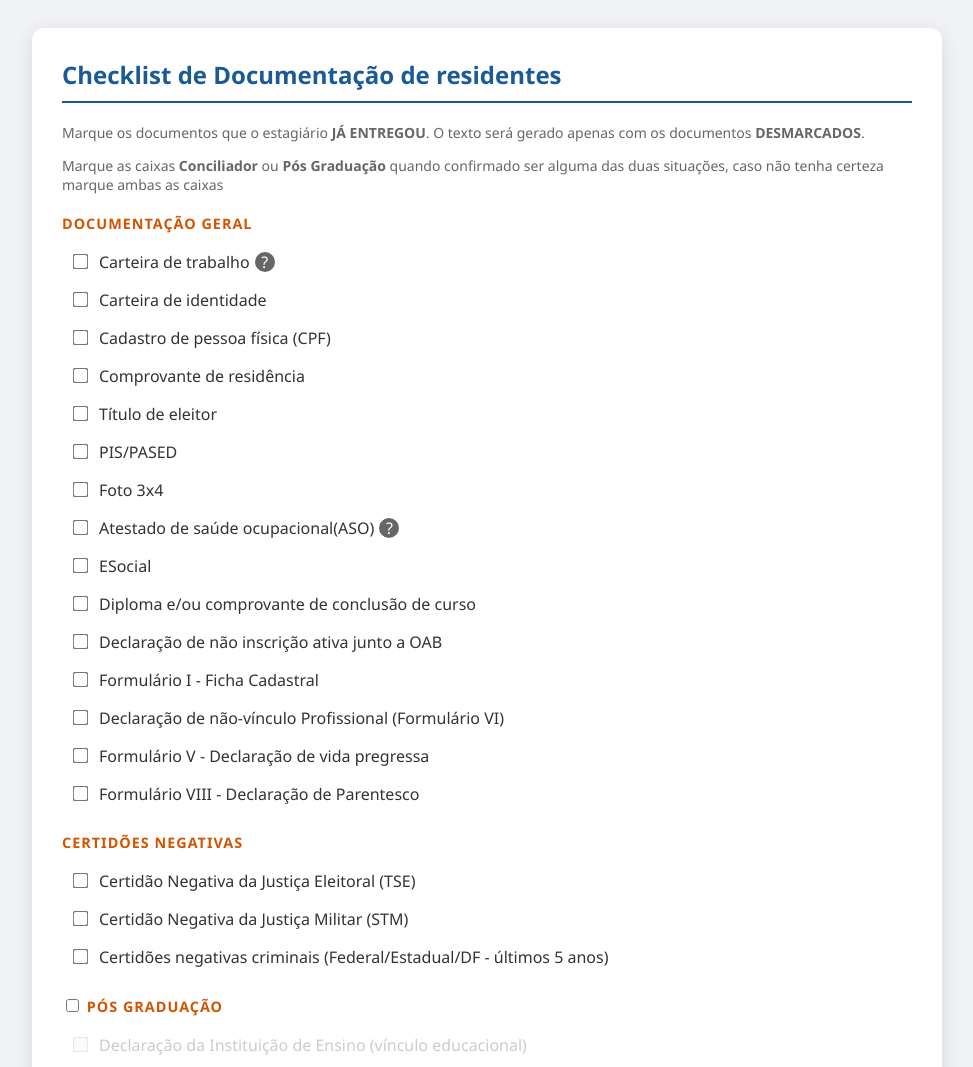
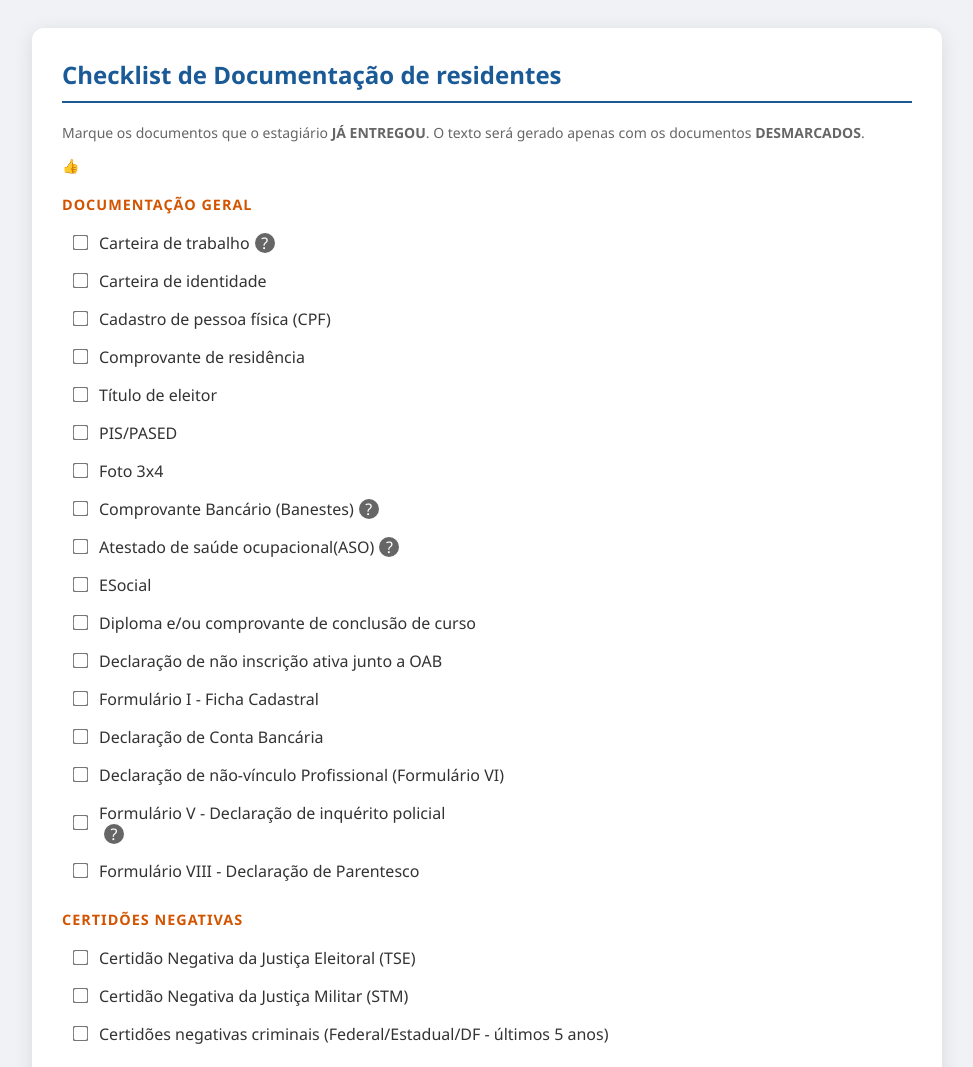
Before and after one commit to Nicolassiqueira05/ChecklistResidenteJuridicoTJES, a plain HTML site: page index.html in a window 1280 px wide. Shown: the top 1067 px of the page, without its empty margins (153-1126 px from the left). Drawn offline with Linux system fonts and the light colour scheme.

Commit message:
Update index.html

```diff
--- a/index.html
+++ b/index.html
@@ -3,7 +3,7 @@
 <head>
     <meta charset="UTF-8">
     <meta name="viewport" content="width=device-width, initial-scale=1.0">
-    <title>Check lista pendências estágio</title>
+    <title>Check lista pendências Residente jurídico</title>
     <link rel="stylesheet" href="style.css">
 </head>
 <body>
@@ -11,7 +11,7 @@
 <div class="container">
     <h2>Checklist de Documentação de residentes</h2>
     <p style="font-size: 14px; color: #666;">Marque os documentos que o estagiário <b>JÁ ENTREGOU</b>. O texto será gerado apenas com os documentos <b>DESMARCADOS</b>.</p>
-    <p style="font-size: 14px; color: #666;">Marque as caixas <b>Conciliador</b> ou <b>Pós Graduação</b> quando confirmado ser alguma das duas situações, caso não tenha certeza marque ambas as caixas</M></p>
+    <p style="font-size: 14px; color: #666;">👍</M></p>
 
     <div class="section-title">Documentação Geral</div>
     <div class="item"><input type="checkbox" id="check_ctps"><label for="check_ctps">Carteira de trabalho</label><div class="tooltip">?<span>Página com foto</span></div></div>
@@ -28,6 +28,8 @@
 
     <div class="item"><input type="checkbox" id="check_foto"><label for="check_foto">Foto 3x4</label></div>
 
+    <div class="item"><input type="checkbox" id="check_banco"><label for="check_banco">Comprovante Bancário (Banestes)</label><div class="tooltip">?<span>Conta corrente ou universitária</span></div></div>
+
     <div class="item"><input type="checkbox" id="check_aso"><label for="check_aso">Atestado de saúde ocupacional(ASO)</label><div class="tooltip">?<span>fornecido por médico do trabalho, com validade de até 60 dias</span></div></div>
 
     <div class="item"><input type="checkbox" id="check_esocial"><label for="check_esocial">ESocial</label></div>
@@ -38,9 +40,11 @@
 
     <div class="item"><input type="checkbox" id="check_form_i"><label for="check_form_i">Formulário I - Ficha Cadastral</label></div>
 
+    <div class="item"><input type="checkbox" id="check_declaracao_banco"><label for="check_declaracao_banco">Declaração de Conta Bancária</label></div>
+
     <div class="item"><input type="checkbox" id="check_decl_sem_vinculo"><label for="check_decl_sem_vinculo">Declaração de não-vínculo Profissional (Formulário VI)</label></div>
 
-    <div class="item"><input type="checkbox" id="check_form_v"><label for="check_form_v">Formulário V - Declaração de vida pregressa</label></div>
+    <div class="item"><input type="checkbox" id="check_form_v"><label for="check_form_v">Formulário V - Declaração de inquérito policial<div class="tooltip">?<span>Assinatura digital ou firma reconhecida(vida preguessa)</span></div></label></div>
 
     <div class="item"><input type="checkbox" id="check_form_viii"><label for="check_form_viii">Formulário VIII - Declaração de Parentesco</label></div>
 
```
